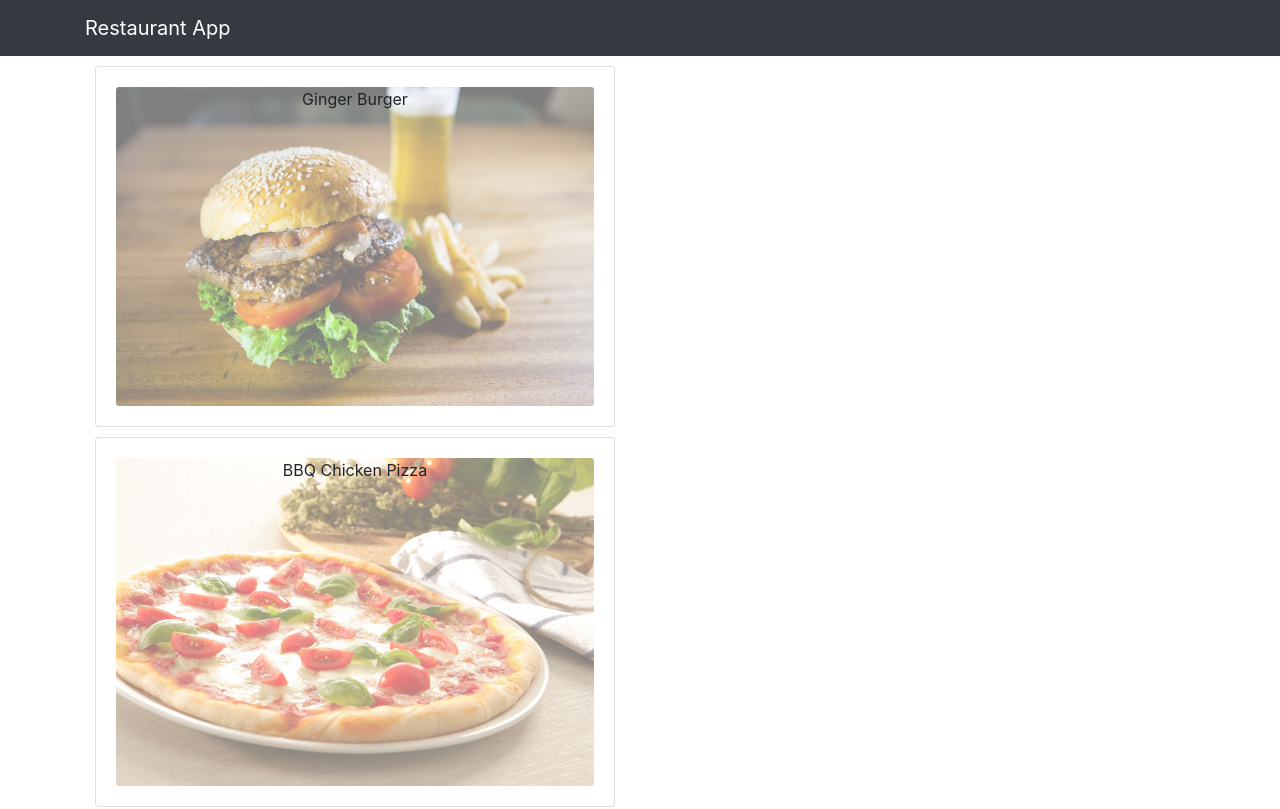
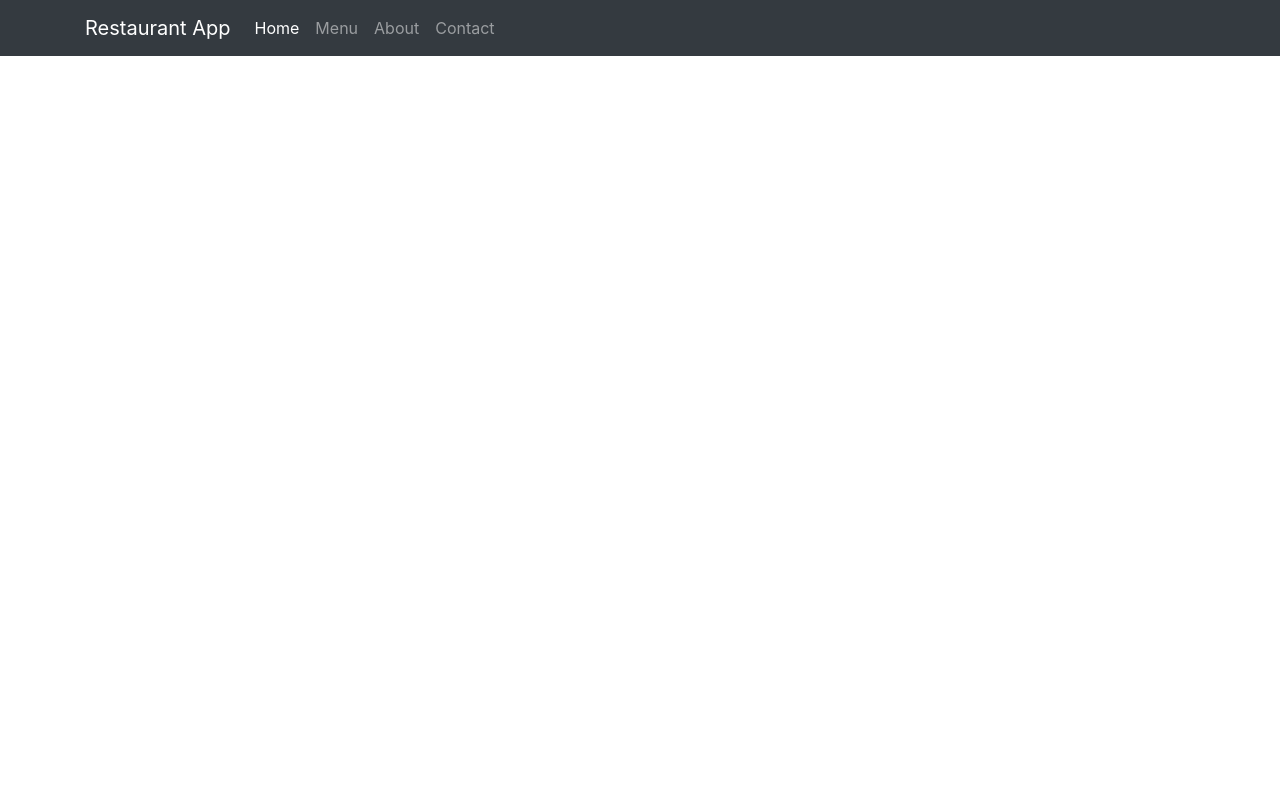
Before and after one commit to hasibkyau/ReactPhotoGallery, a React (Create React App) app: page / in a window 1280 px wide. Shown: the top 809 px of the page. Built offline with nearby package versions, Linux system fonts and the light colour scheme.

Commit message:
added modals

```diff
--- a/package.json
+++ b/package.json
@@ -11,6 +11,8 @@
     "react": "^17.0.2",
     "react-dom": "^17.0.2",
     "react-popper": "^2.2.5",
+    "react-router": "^6.2.1",
+    "react-router-dom": "^6.2.1",
     "react-scripts": "5.0.0",
     "reactstrap": "^9.0.1",
     "web-vitals": "^2.1.4"
--- a/src/App.js
+++ b/src/App.js
@@ -1,10 +1,12 @@
 import './App.css';
 import MainComponent from './components/MainComponent';
-
+import { BrowserRouter } from 'react-router-dom';
 function App() {
   return (
     <div className="App">
-     <MainComponent/>
+      <BrowserRouter>
+        <MainComponent />
+      </BrowserRouter>
     </div>
   );
 }
--- /dev/null
+++ b/src/components/body/About.js
@@ -0,0 +1,11 @@
+import React from "react";
+
+const About = () =>{
+    return(
+        <div>
+
+        </div>
+    );
+}
+
+export default About;
--- a/src/components/body/Body.js
+++ b/src/components/body/Body.js
@@ -1,9 +1,19 @@
 import React from "react";
 import Menu from "./Menu";
+import Home from "./Home";
+import Contact from "./Contact";
+import About from "./About";
+import { Route, Routes } from "react-router";
+
 const Body = () =>{
     return(
         <div>
-            <Menu/>
+            <Routes>
+                <Route path = "/" element = {<Home/>}/>
+                <Route path = "/menu" element={<Menu/>}/>
+                <Route path = "/contact" element={<Contact/>}/>
+                <Route path = "/about" element={<About/>}/>
+            </Routes>
         </div>
     );
 }
--- a/src/components/body/Comments.js
+++ /dev/null
@@ -1,18 +0,0 @@
-import React from "react";
-import { Card, CardText, CardBody, CardTitle } from "reactstrap";
-import dateFormat from "dateformat";
-
-const Comments = (props) => {
-    return (
-        <div style={{margin: "10px"}}>
-            <Card style={{textAlign: "left"}}>
-                <CardTitle>{props.comment.author}</CardTitle>
-                <CardText>{props.comment.comment}</CardText>
-                <CardText>{dateFormat(props.comment.date, "dddd, mmmm, dS, yyyy, h:MM TT")}</CardText>
-            </Card>
-        </div>
-
-    );
-}
-
-export default Comments;
--- /dev/null
+++ b/src/components/body/Contact.js
@@ -0,0 +1,13 @@
+import React, {Component} from "react";
+
+class Contact extends Component{
+    render(){
+        return(
+            <div>
+
+            </div>
+        );
+    }
+}
+
+export default Contact;
--- a/src/components/body/DishDetail.js
+++ b/src/components/body/DishDetail.js
@@ -1,20 +1,30 @@
 import React from "react";
 import { CardText, Card, CardImg, CardImgOverlay, CardBody, CardTitle } from "reactstrap";
 import { Button } from "reactstrap";
+import dateFormat from "dateformat";
+
 const DishDetail = (props) => {
 
-    return(
+    const comment = props.dish.comments.map(data=>{
+        return(
+            <Card style={{textAlign: "left"}}>
+                <CardTitle>{data.author}</CardTitle>
+                <CardText>{data.comment}</CardText>
+                <CardText>{dateFormat(data.date, "dddd, mmmm, dS, yyyy, h:MM TT")}</CardText>
+            </Card>
+        ); })
+
+    return (
         <div>
             <Card>
-                <CardImg top src={props.dish.image} alt={props.dish.name}/>
-                <CardBody style={{textAlign: "left"}}>
+                <CardImg top src={props.dish.image} alt={props.dish.name} />
+                <CardBody style={{ textAlign: "left" }}>
                     <CardTitle>{props.dish.name}</CardTitle>
                     <CardText>{props.dish.description} </CardText>
                     <CardText>Price: {props.dish.price} </CardText>
+                    {comment}
                 </CardBody>
             </Card>
-            <Button onClick={()=>props.showComment(props.dish.comments)}>comments</Button>
-
         </div>
     );
 }
--- /dev/null
+++ b/src/components/body/Home.js
@@ -0,0 +1,13 @@
+import React, {Component} from "react";
+
+class Home extends Component{
+    render(){
+        return(
+            <div>
+
+            </div>
+        );
+    }
+}
+
+export default Home;
--- a/src/components/body/Menu.js
+++ b/src/components/body/Menu.js
@@ -1,71 +1,62 @@
-import React, {Component} from "react";
+import React, { Component } from "react";
 import DISHES from "../../data/dishes";
 import MenuItem from "./MenuItem";
 import DishDetail from "./DishDetail";
-import Comments from "./Comments";
+import { CardColumns, Modal, ModalBody, ModalFooter, Button } from "reactstrap";
 
-class Menu extends Component{
+class Menu extends Component {
     state = {
         dishes: DISHES,
         selectedDish: null,
         comments: null,
         showComment: false,
+        modalOpen: false,
     }
 
-    onDishSelect = (dish) =>{
+    onDishSelect = (dish) => {
         this.setState({
             selectedDish: dish,
-        });
-        //console.log(dish);
-    }
-
-    showComment = (comment) =>{
-        //console.log(comment);
-        this.setState({
-            comments: comment,
-            showComment: !this.state.showComment,
+            modalOpen: !this.state.modalOpen
         });
     }
 
-    render(){
+    toggleModal = () =>{
+        this.setState({
+            modalOpen: !this.state.modalOpen
+        })
+    }
+
+    render() {
         const menu = this.state.dishes.map(item => {
-            return(
+            return (
                 <MenuItem
-                 dish = {item}
-                 key = {item.id}
-                 onDishSelect = {this.onDishSelect}
+                    dish={item}
+                    key={item.id}
+                    onDishSelect={this.onDishSelect}
                 />
             );
         })
         let dishDetail = null;
-        if(this.state.selectedDish != null){
-            dishDetail = <DishDetail dish = {this.state.selectedDish} showComment = {this.showComment}/>
+        if (this.state.selectedDish != null) {
+            dishDetail = <DishDetail dish={this.state.selectedDish} showComment={this.showComment} />
         }
 
-        let comments = null;
-        if(this.state.comments != null && this.state.showComment == true){
-            comments = this.state.comments.map(data => {
-                return(
-
-                    <Comments comment = {data} key = {data.id}/>
-                );
-            })
-        }
-        else{
-            comments = null;
-        }
-
-
-        return(
+        return (
             <div className="container">
                 <div className="row">
-                    <div className="col-6">
+                    <CardColumns>
                         {menu}
-                    </div>
-                    <div className="col-6">
-                        {dishDetail}
-                        {comments}
-                    </div>
+                    </CardColumns>
+                    <Modal isOpen={this.state.modalOpen} onClick={this.toggleModal}>
+                        <ModalBody>
+                            {dishDetail}
+                        </ModalBody>
+                        <ModalFooter>
+                            <Button color="secondary" onClick={this.toggleModal}>
+                                Close
+                            </Button>
+                        </ModalFooter>
+                    </Modal>
                 </div>
             </div>
         );
--- a/src/components/header/Navigation.js
+++ b/src/components/header/Navigation.js
@@ -1,16 +1,50 @@
-import React from "react";
-import { Navbar, NavbarBrand } from "reactstrap";
+import React, {Component} from "react";
+import { Link } from "react-router-dom";
+import {Nav, NavItem, NavbarToggler, Collapse ,Navbar, NavbarBrand } from "reactstrap";
 
-const Navigation = () =>{
+class Navigation extends Component{
+
+    constructor(props) {
+        super(props);
+        this.state = {
+            isNavOpen: false,
+        }
+    }
+
+    navToggle = () =>{
+        this.setState({
+            isNavOpen: !this.state.isNavOpen
+        })
+    }
+
+    render(){
     return(
         <div>
-            <Navbar dark color="dark">
+            <Navbar dark color="dark" expand="sm">
                 <div className="container">
+                <NavbarToggler onClick={this.navToggle} />
                 <NavbarBrand href="/">Restaurant App</NavbarBrand>
+                <Collapse isOpen = {this.state.isNavOpen} navbar>
+                <Nav className="mr-auto" navbar>
+                    <NavItem>
+                        <Link to="/" className="nav-link active">Home</Link>
+                    </NavItem>
+                    <NavItem>
+                        <Link to="/menu" className="nav-link">Menu</Link>
+                    </NavItem>
+                    <NavItem>
+                        <Link to="/about" className="nav-link">About</Link>
+                    </NavItem>
+                    <NavItem>
+                        <Link to="/contact" className="nav-link">Contact</Link>
+                    </NavItem>
+                </Nav>
+                </Collapse>
                 </div>
             </Navbar>
         </div>
     )
+    }
 }
 
 export default Navigation;
--- a/src/index.js
+++ b/src/index.js
@@ -5,12 +5,7 @@
 import reportWebVitals from './reportWebVitals';
 import 'bootstrap/dist/css/bootstrap.min.css';
 
-ReactDOM.render(
-  <React.StrictMode>
-    <App />
-  </React.StrictMode>,
-  document.getElementById('root')
-);
+ReactDOM.render(<App />,document.getElementById('root'));
 
 // If you want to start measuring performance in your app, pass a function
 // to log results (for example: reportWebVitals(console.log))
```
Also changed, not shown: 1 other file (tests, documents, lock files or other folders).
